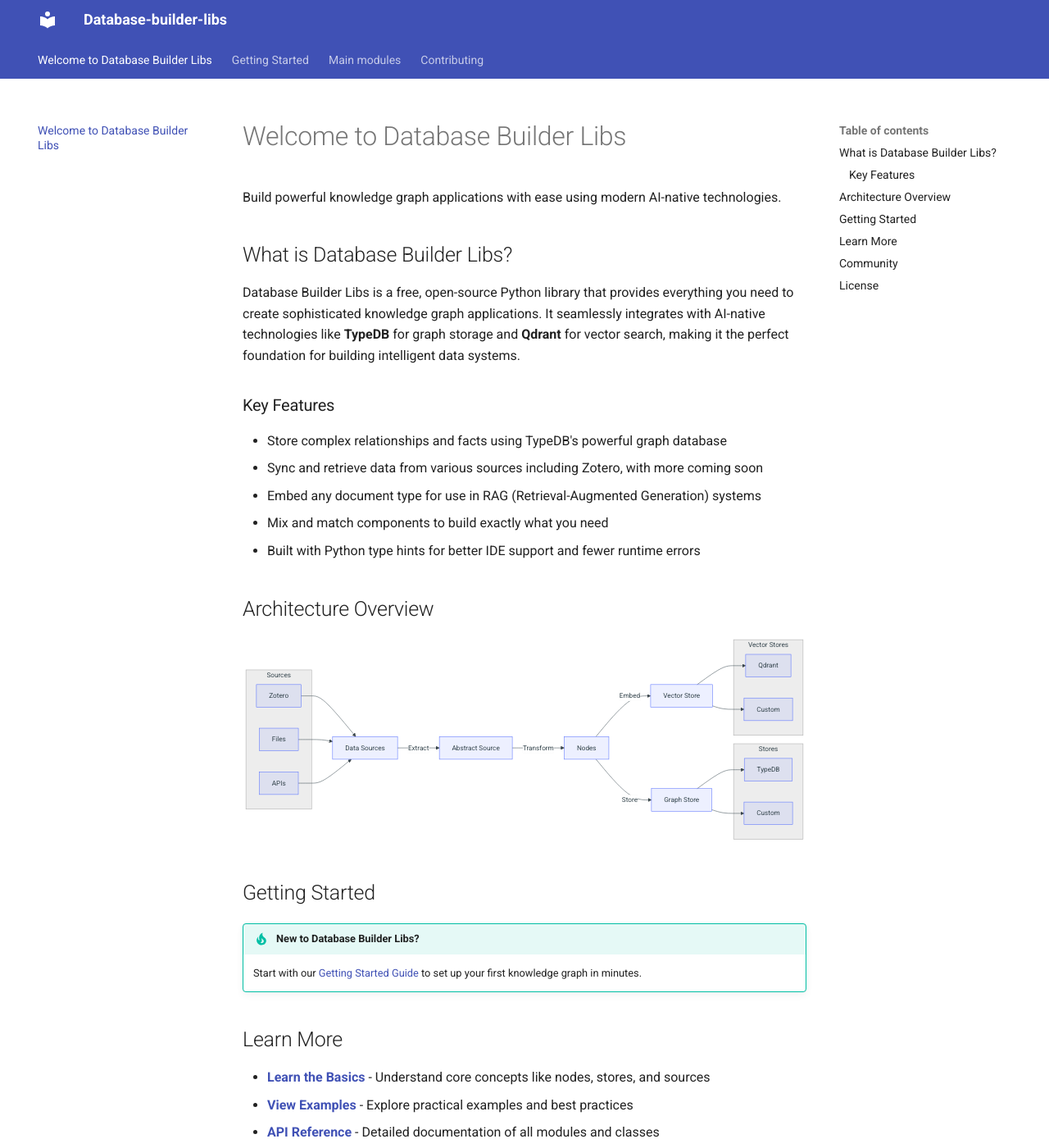
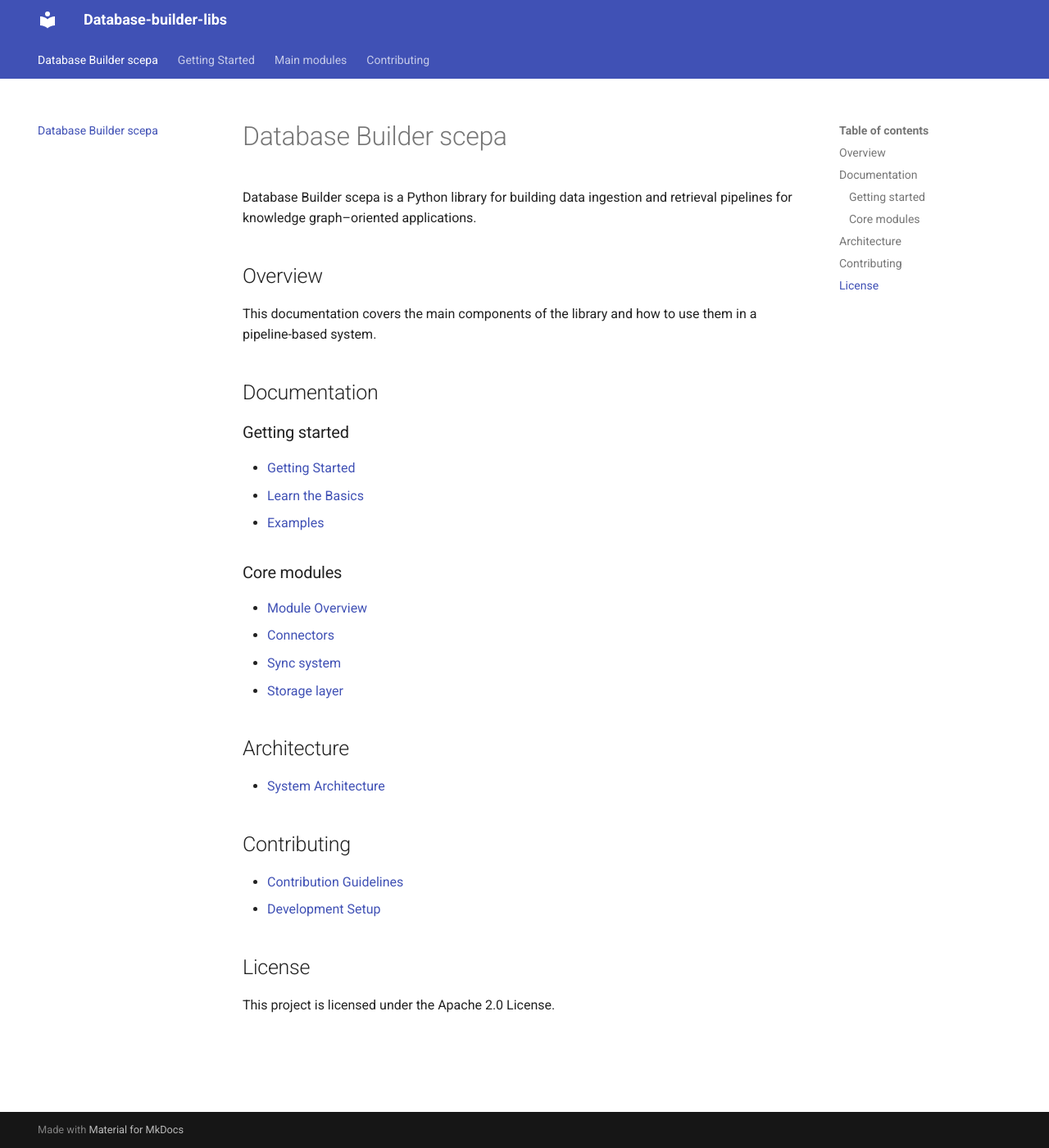
Before and after one commit to AIM-kennisplatformen/database-builder-scepa, an MkDocs documentation site: the page built from docs/index.md, in a window 1280 px wide and 1400 px high. Shown: the whole window at 82% size. Built offline with MkDocs 1.6.1 and Material for MkDocs 9.7.7, drawn with Linux system fonts in a browser that asks for light colours; some of the changed text lies outside the part shown.

Commit message:
simplified index to act as a nav. Relevant information is reserved to the specific doc

````diff
--- a/docs/index.md
+++ b/docs/index.md
@@ -1,79 +1,35 @@
-# Welcome to Database Builder Libs
+# Database Builder scepa
 
-Build powerful knowledge graph applications with ease using modern AI-native technologies.
+Database Builder scepa is a Python library for building data ingestion and retrieval pipelines for knowledge graph–oriented applications.
 
-## What is Database Builder Libs?
+## Overview
 
-Database Builder Libs is a free, open-source Python library that provides everything you need to create sophisticated knowledge graph applications. It seamlessly integrates with AI-native technologies like **TypeDB** for graph storage and **Qdrant** for vector search, making it the perfect foundation for building intelligent data systems.
+This documentation covers the main components of the library and how to use them in a pipeline-based system.
 
-### Key Features
+## Documentation
 
-- Store complex relationships and facts using TypeDB's powerful graph database
-- Sync and retrieve data from various sources including Zotero, with more coming soon
-- Embed any document type for use in RAG (Retrieval-Augmented Generation) systems
-- Mix and match components to build exactly what you need
-- Built with Python type hints for better IDE support and fewer runtime errors
+### Getting started
 
-## Architecture Overview
+- [Getting Started](getting_started/00_getting_started.md)
+- [Learn the Basics](getting_started/01_learn_the_basics.md)
+- [Examples](getting_started/02_examples.md)
 
-```mermaid
-graph LR
-    A[Data Sources] -->|Extract| B[Abstract Source]
-    B -->|Transform| C[Nodes]
-    C -->|Store| D[Graph Store]
-    C -->|Embed| E[Vector Store]
+### Core modules
 
-    subgraph Sources
-        A1[Zotero]
-        A2[Files]
-        A3[APIs]
-    end
+- [Module Overview](main_modules/00_overview.md)
+- [Connectors](main_modules/connectors.md)
+- [Sync system](main_modules/sync.md)
+- [Storage layer](main_modules/storage.md)
 
-    subgraph Stores
-        D1[TypeDB]
-        D2[Custom]
-    end
+## Architecture
 
-    subgraph Vector Stores
-        E1[Qdrant]
-        E2[Custom]
-    end
+- [System Architecture](architecture/overview.md)
 
-    A1 --> A
-    A2 --> A
-    A3 --> A
+## Contributing
 
-    D --> D1
-    D --> D2
-
-    E --> E1
-    E --> E2
-```
-
-## Getting Started
-
-!!! tip "New to Database Builder Libs?"
-    Start with our [Getting Started Guide](getting_started/00_getting_started.md) to set up your first knowledge graph in minutes.
-
-## Learn More
-
-- **[Learn the Basics](getting_started/01_learn_the_basics.md)** - Understand core concepts like nodes, stores, and sources
-- **[View Examples](getting_started/02_examples.md)** - Explore practical examples and best practices
-- **[API Reference](main_modules/00_overview.md)** - Detailed documentation of all modules and classes
-
-## Community
-
-Database Builder Libs is developed by students and teachers at HAN University of Applied Sciences as part of their research project.
-
-- **GitHub**: [AIM-kennisplatformen/database-builder-libs](https://github.com/AIM-kennisplatformen/database-builder-libs)
-- **Issues**: [Report bugs or request features](https://github.com/AIM-kennisplatformen/database-builder-libs/issues)
-- **Contributing**: [Read our contribution guide](contributing/rules.md)
+- [Contribution Guidelines](contributing/rules.md)
+- [Development Setup](contributing/setup.md)
 
 ## License
 
-Database Builder Libs is licensed under the [Apache 2.0 License](https://github.com/AIM-kennisplatformen/database-builder-libs/blob/main/LICENSE), making it free for both personal and commercial use.
-
----
-
-!!! info "Ready to build something amazing?"
-    [Get Started Now](getting_started/00_getting_started.md){ .md-button .md-button--primary } or [Browse Examples](getting_started/02_examples.md){ .md-button }
+This project is licensed under the Apache 2.0 License.
````
